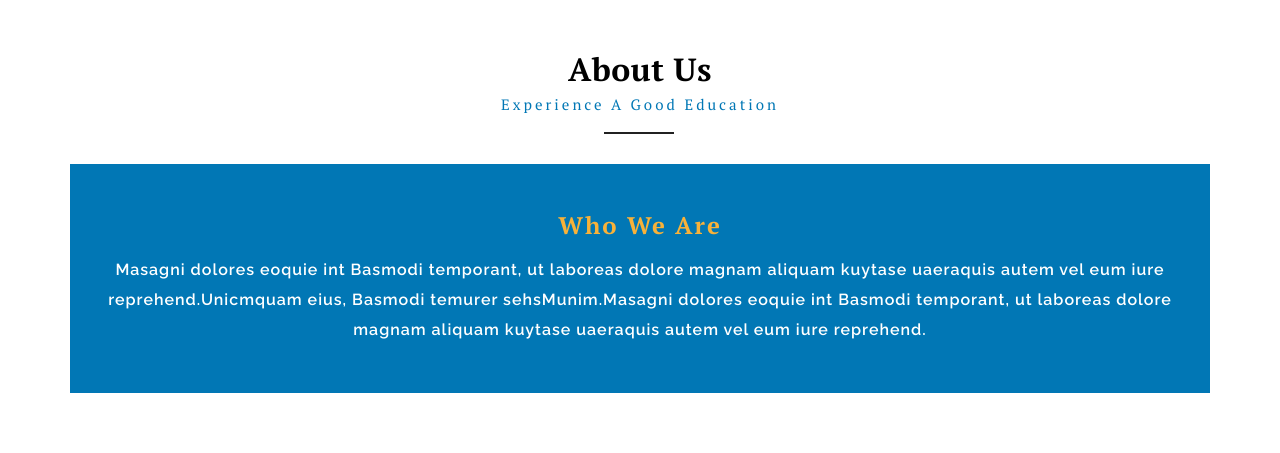
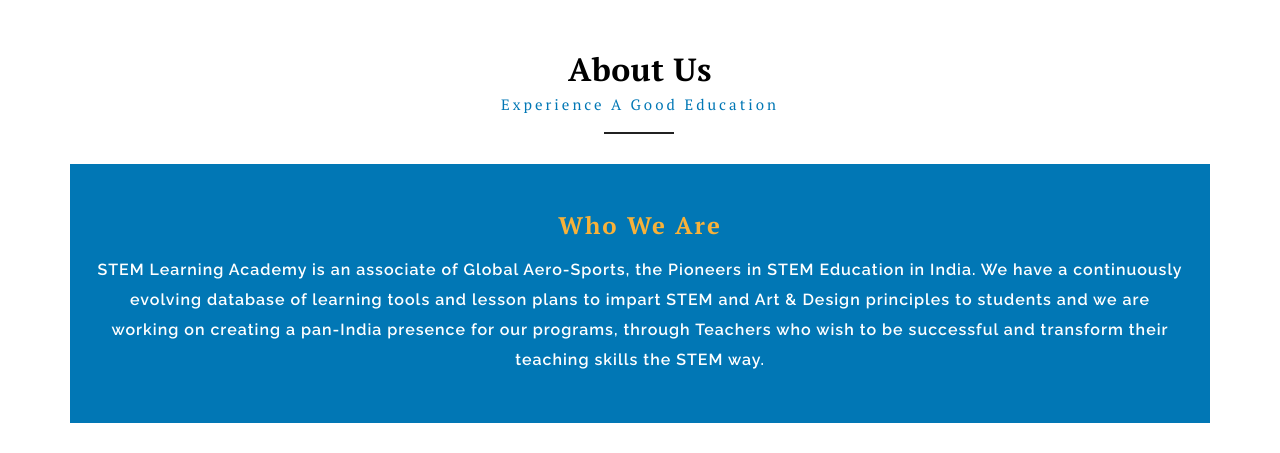
Before and after one commit to dhanyacm/stem1, a Jekyll site: the page built from about.html, in a window 1280 px wide and 900 px high, scrolled down 302 px, cut to the strip 0-453 px from the top of the window. Built offline with Jekyll 4.4.1, drawn with Linux system fonts in a browser that asks for light colours.

Commit message:
Update about.html

```diff
--- a/about.html
+++ b/about.html
@@ -13,7 +13,7 @@ about: true
 	<h3 class="heading-agileinfo">About Us<span>Experience a good Education</span></h3>
 				<div class="about-bott-right">
 					 <h5>Who We Are</h5>
-					 <p>Masagni dolores eoquie int Basmodi temporant, ut laboreas dolore magnam aliquam kuytase uaeraquis autem vel eum iure reprehend.Unicmquam eius, Basmodi temurer sehsMunim.Masagni dolores eoquie int Basmodi temporant, ut laboreas dolore magnam aliquam kuytase uaeraquis autem vel eum iure reprehend.</p>
+					 <p>STEM Learning Academy is an associate of Global Aero-Sports, the Pioneers in STEM Education in India. We have a continuously evolving database of learning tools and lesson plans to impart STEM and Art & Design principles to students and we are working on creating a pan-India presence for our programs, through Teachers who wish to be successful and transform their teaching skills the STEM way.</p>
 				</div>
 				<div class="clearfix"> </div>
 			</div>
```
